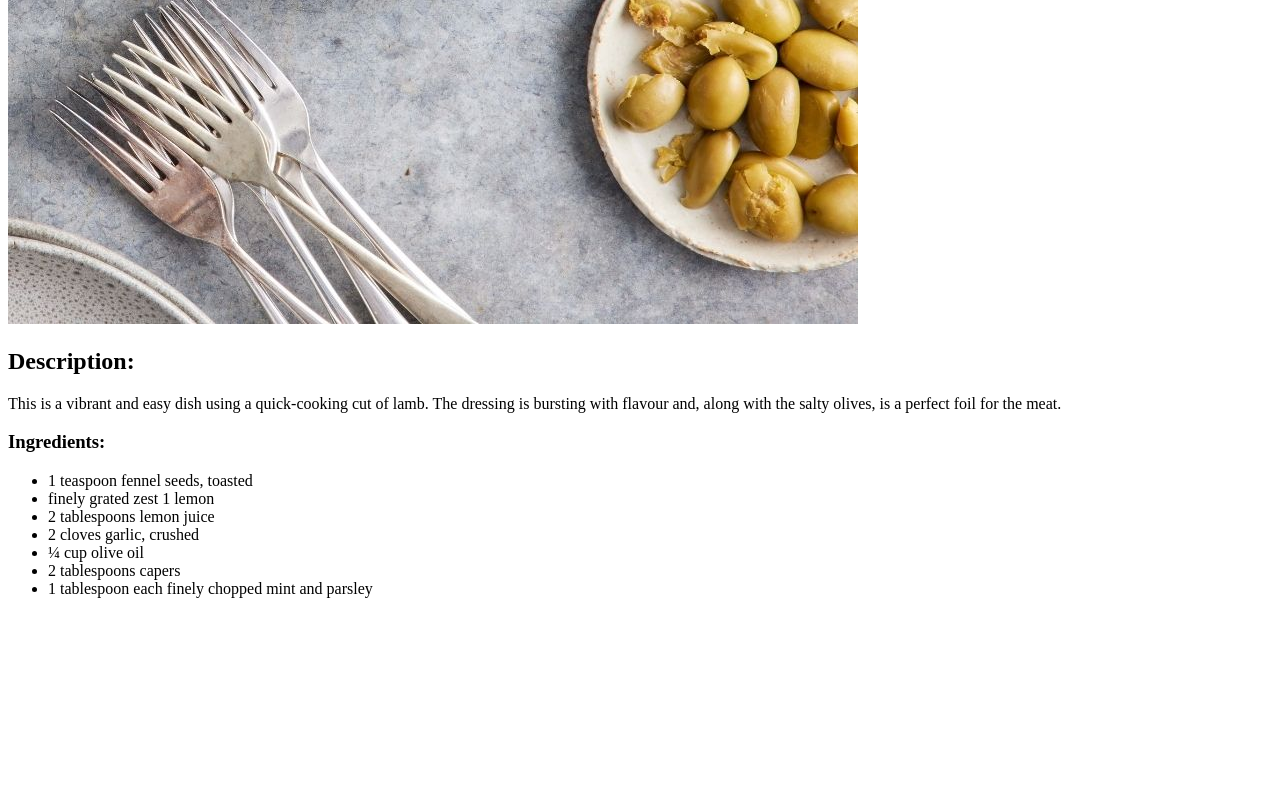
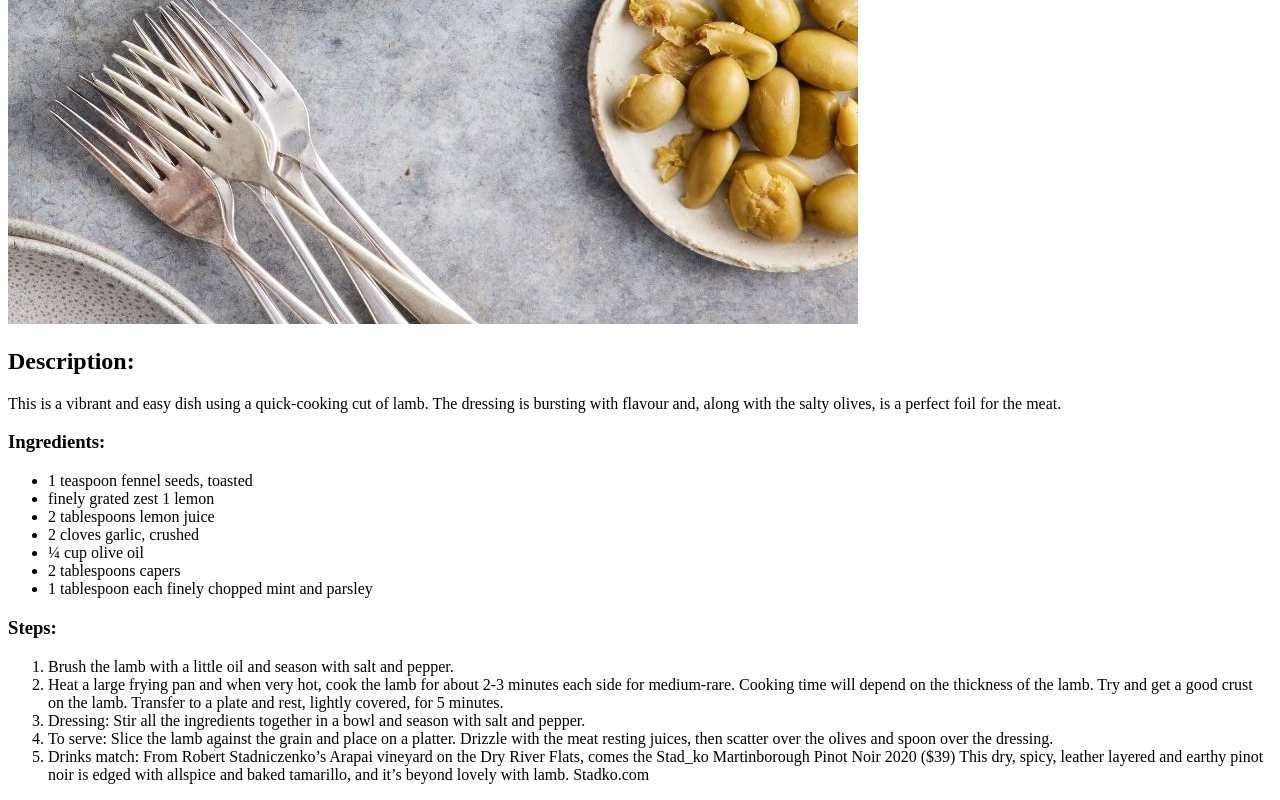
Before and after one commit to RareMv/odin-recipes, a plain HTML site: page recipes/lasagna.html in a window 1280 px wide. Shown: the part 930-1730 px from the top of the page. Before the commit the page ends 1544 px from the top, so only its background shows below. Drawn offline with Linux system fonts and the light colour scheme.

Commit message:
Lasagna: Added recipe steps

```diff
--- a/recipes/lasagna.html
+++ b/recipes/lasagna.html
@@ -21,5 +21,15 @@
         <li>2 tablespoons capers</li>
         <li>1 tablespoon each finely chopped mint and parsley</li>
     </ul>
+    <h3><strong>Steps:</strong></h3>
+    <ol>
+        <li>Brush the lamb with a little oil and season with salt and pepper. </li>
+        <li>Heat a large frying pan and when very hot, cook the lamb for about 2-3 minutes each side for medium-rare. Cooking time will depend on the thickness of the lamb. Try and get a good crust on the lamb. Transfer to a plate and rest, lightly covered, for
+            5 minutes.</li>
+        <li>Dressing: Stir all the ingredients together in a bowl and season with salt and pepper. </li>
+        <li>To serve: Slice the lamb against the grain and place on a platter. Drizzle with the meat resting juices, then scatter over the olives and spoon over the dressing.</li>
+        <li>Drinks match:
+            From Robert Stadniczenko’s Arapai vineyard on the Dry River Flats, comes the Stad_ko Martinborough Pinot Noir 2020 ($39) This dry, spicy, leather layered and earthy pinot noir is edged with allspice and baked tamarillo, and it’s beyond lovely with lamb. Stadko.com</li>
+    </ol>
 </body>
 </html>
```
